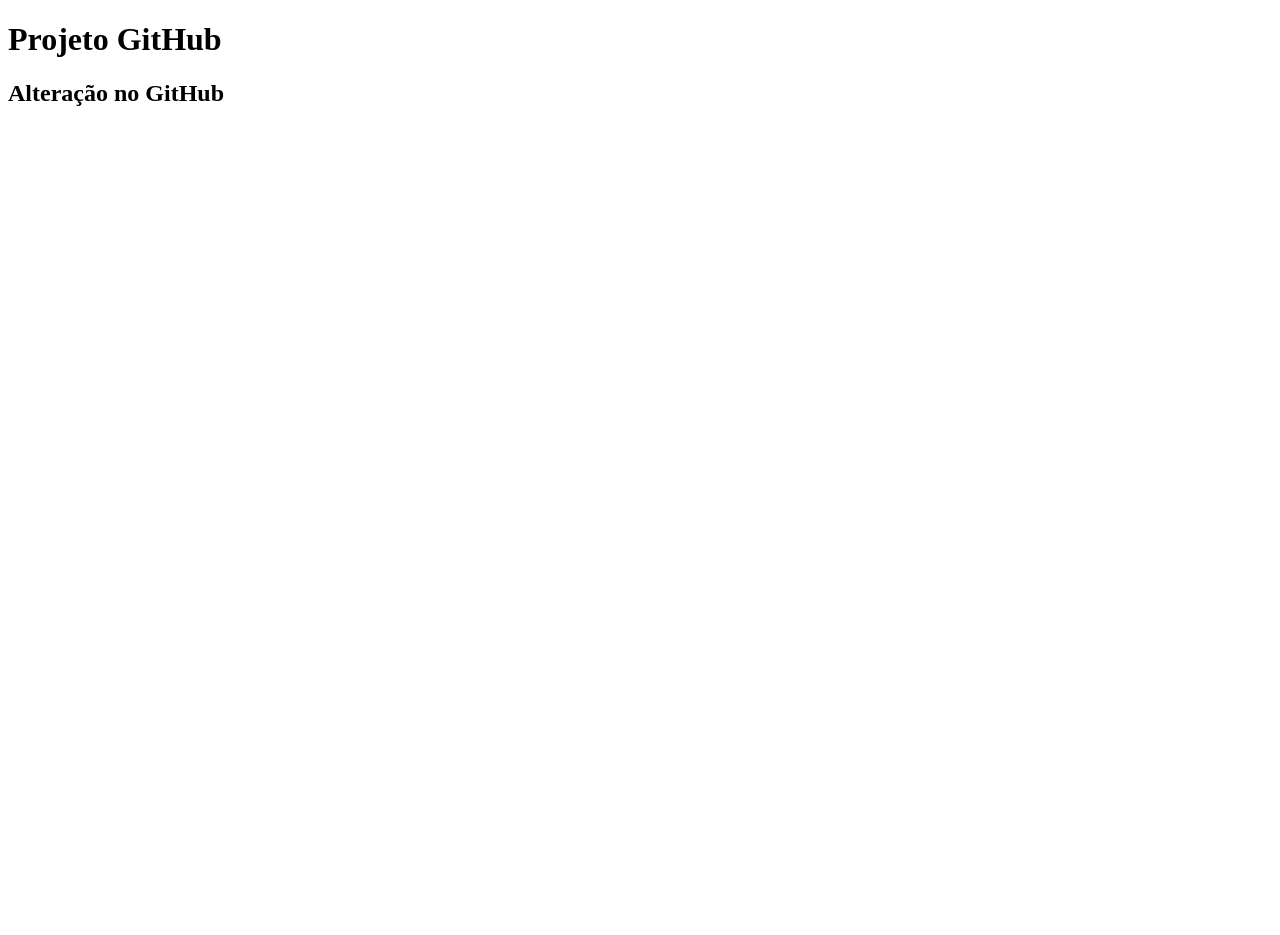
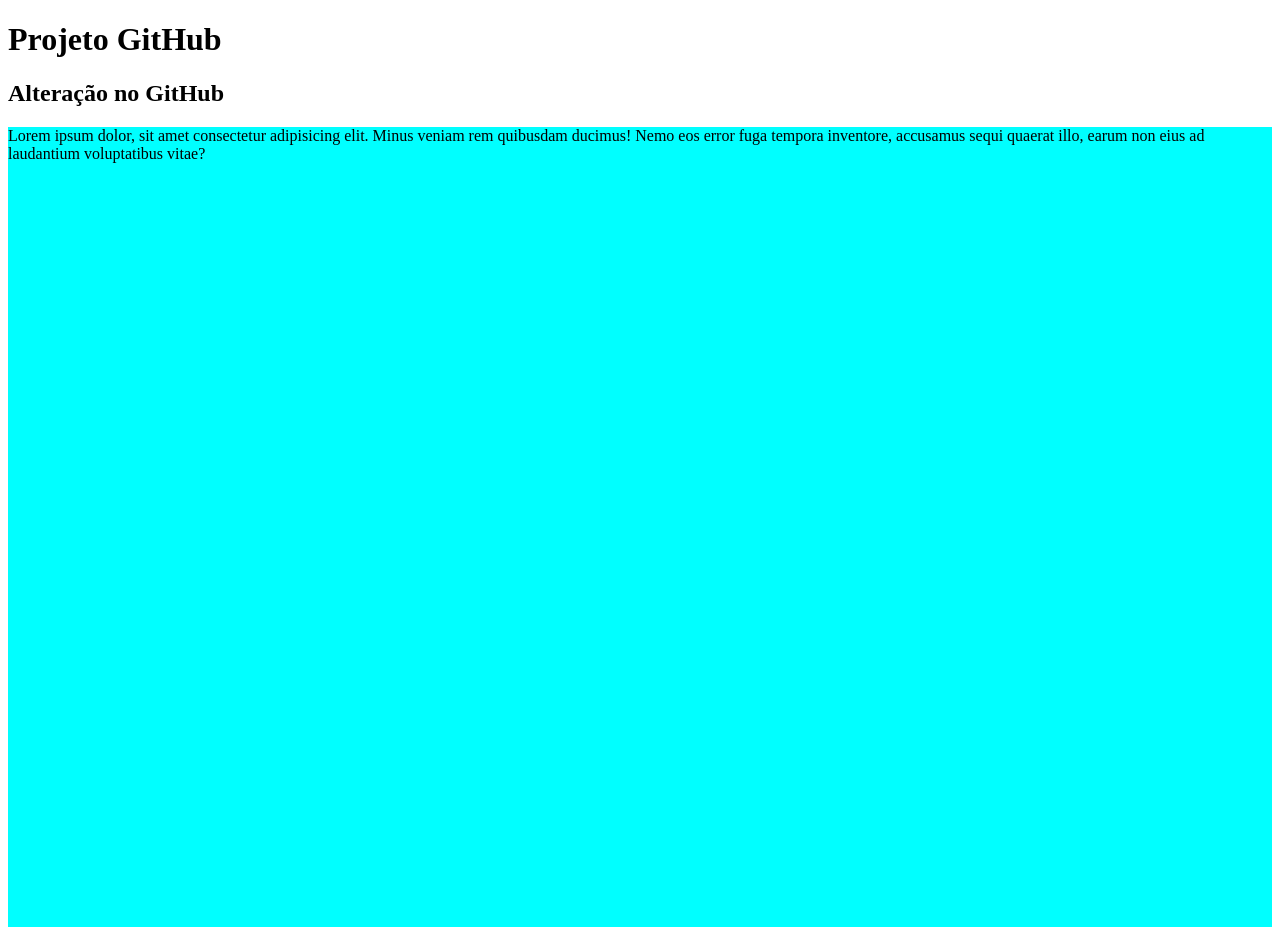
Before and after one commit to IagoGShing/ProjetoGitHub, a plain HTML site: page index.html in a window 1280 px wide. Before the commit the page ends 800 px from the top, so only its background shows below. Drawn offline with Linux system fonts and the light colour scheme.

Commit message:
commit developer

```diff
--- /dev/null
+++ b/css/style.css
@@ -0,0 +1,5 @@
+.classe-github{
+    background-color: aqua;
+    width: 100%;
+    height: 100vh;
+}
--- a/index.html
+++ b/index.html
@@ -5,9 +5,11 @@
     <meta http-equiv="X-UA-Compatible" content="IE=edge">
     <meta name="viewport" content="width=device-width, initial-scale=1.0">
     <title>Projeto GitHub</title>
+    <link rel="stylesheet" href="./css/style.css">
 </head>
 <body>
     <h1>Projeto GitHub</h1>
     <h2>Alteração no GitHub</h2>
+    <div class="classe-github"><p>Lorem ipsum dolor, sit amet consectetur adipisicing elit. Minus veniam rem quibusdam ducimus! Nemo eos error fuga tempora inventore, accusamus sequi quaerat illo, earum non eius ad laudantium voluptatibus vitae?</p></div>
 </body>
 </html>
```
